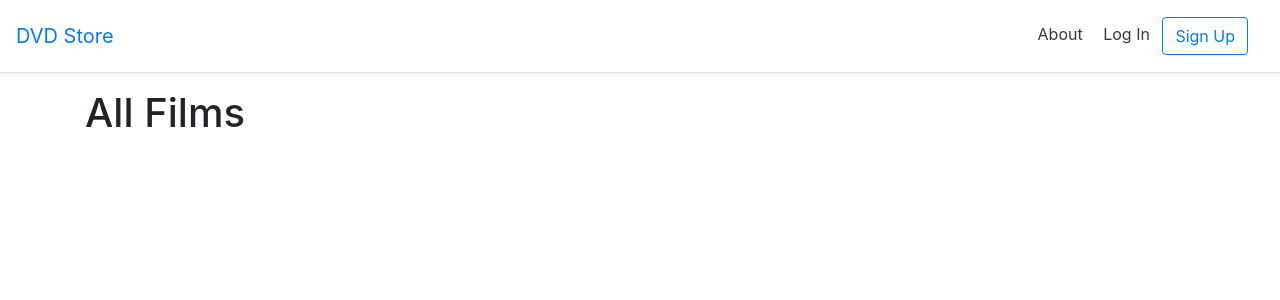
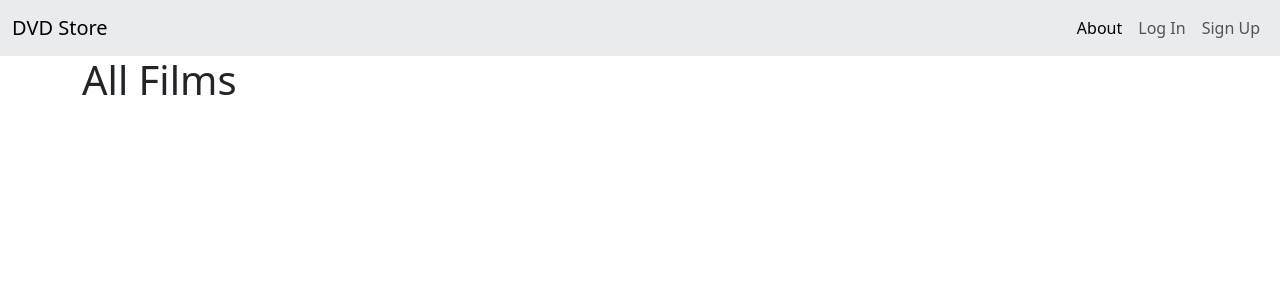
Before and after one commit to capiedrav/dvd_store, a Django app: template movies_app/templates/movies_app/film_list.html in a window 1280 px wide. Shown: the top 300 px of the page. Run offline with Django 3.2, Linux system fonts and the light colour scheme; the template is opened without the code that fills it, so the values that code supplies are empty; some libraries are stand-ins or nearby versions.

Commit message:
New navbar

```diff
--- a/templates/base.html
+++ b/templates/base.html
@@ -1,40 +1,51 @@
-<!DOCTYPE html>
-{% load static %}
+<!doctype html>
+<html lang="en">
+<head>
+  <meta charset="UTF-8">
+  <meta name="viewport" content="width=device-width, user-scalable=no, initial-scale=1.0, maximum-scale=1.0, minimum-scale=1.0">
+  <meta http-equiv="X-UA-Compatible" content="ie=edge">
+  <title>{% block title %}{% endblock title %}DVD Store</title>
 
-<html>
-<head>
-  <meta charset="utf-8">
-  <title>{% block title %}DVD Store{% endblock title %}</title>
-  <meta name="viewport" content="width=device-width, initial-scale=1, shrink-to-fit=no">
-  <link rel="stylesheet" href="https://stackpath.bootstrapcdn.com/bootstrap/4.3.1/css/bootstrap.min.css"
-        integrity="sha384-ggOyR0iXCbMQv3Xipma34MD+dH/1fQ784/j6cY/iJTQUOhcWr7x9JvoRxT2MZw1T" crossorigin="anonymous">
-  <link rel="stylesheet" href="{% static 'css/base.css' %}">
+  <!-- Bootstrap css CDN -->
+  <link href="https://cdn.jsdelivr.net/npm/bootstrap@5.3.0-alpha1/dist/css/bootstrap.min.css" rel="stylesheet" integrity="sha384-GLhlTQ8iRABdZLl6O3oVMWSktQOp6b7In1Zl3/Jr59b6EGGoI1aFkw7cmDA6j6gD" crossorigin="anonymous">
 </head>
 <body>
-  <header>
-    <!-- Fixed navbar -->
-    <div class="d-flex flex-column flex-md-row align-items-center p-3 px-md-4\
-     mb-3 bg-white border-bottom shadow-sm">
-      <a href="{% url 'home' %}" class="navbar-brand my-0 mr-md-auto font-weight-normal">DVD Store</a>
-      <nav class="my-2 my-md-0 mr-md-3">
-        <a class="p-2 text-dark" href="{% url 'about' %}">About</a>
-        {% if user.is_authenticated %}
-          <a class="p-2 text-dark" href="{% url 'account_logout' %}">Log Out</a>
-        {% else %}
-          <a class="p-2 text-dark" href="{% url 'account_login' %}">Log In</a>
-          <a class="btn btn-outline-primary" href="{% url 'account_signup' %}">Sign Up</a>
-        {% endif %}
-      </nav>
+  {% load static %}
+
+  <!-- navbar -->
+  <nav class="navbar sticky-top navbar-expand-sm bg-body-secondary">
+    <div class="container-fluid">
+      <a class="navbar-brand" href="{% url 'home' %}">DVD Store</a>
+      <button class="navbar-toggler" type="button" data-bs-toggle="collapse" data-bs-target="#navbarSupportedContent" aria-controls="navbarSupportedContent" aria-expanded="false" aria-label="Toggle navigation">
+        <span class="navbar-toggler-icon"></span>
+      </button>
+      <div class="collapse navbar-collapse" id="navbarSupportedContent">
+        <ul class="navbar-nav ms-auto">
+          <li class="nav-item">
+            <a class="nav-link active" aria-current="page" href="{% url 'about' %}">About</a>
+          </li>
+          <li class="nav-item">
+            {% if user.is_authenticated %}
+              <a class="nav-link" href="{% url 'account_logout' %}">Log Out</a>
+            {% else %}
+              <a class="nav-link" href="{% url 'account_login' %}">Log In</a>
+            {% endif %}
+          </li>
+          {% if not user.is_authenticated %}
+            <li class="nav-item">
+              <a class="nav-link" href="{% url 'account_signup' %}">Sign Up</a>
+            </li>
+          {% endif %}
+        </ul>
+      </div>
     </div>
-  </header>
+  </nav>
   <div class="container">
     {% block content %}
     {% endblock content %}
   </div>
-  <!-- JavaScript -->
-  <!-- jQuery first, then Popper.js, then Bootstrap JS -->
-  <script src="https://code.jquery.com/jquery-3.3.1.slim.min.js" integrity="sha384-q8i/X+965DzO0rT7abK41JStQIAqVgRVzpbzo5smXKp4YfRvH+8abtTE1Pi6jizo" crossorigin="anonymous"></script>
-  <script src="https://cdnjs.cloudflare.com/ajax/libs/popper.js/1.14.7/umd/popper.min.js" integrity="sha384-UO2eT0CpHqdSJQ6hJty5KVphtPhzWj9WO1clHTMGa3JDZwrnQq4sF86dIHNDz0W1" crossorigin="anonymous"></script>
-  <script src="https://stackpath.bootstrapcdn.com/bootstrap/4.3.1/js/bootstrap.min.js" integrity="sha384-JjSmVgyd0p3pXB1rRibZUAYoIIy6OrQ6VrjIEaFf/nJGzIxFDsf4x0xIM+B07jRM" crossorigin="anonymous"></script>
+
+  <!-- Bootstrap js CDN -->
+  <script src="https://cdn.jsdelivr.net/npm/bootstrap@5.3.0-alpha1/dist/js/bootstrap.bundle.min.js" integrity="sha384-w76AqPfDkMBDXo30jS1Sgez6pr3x5MlQ1ZAGC+nuZB+EYdgRZgiwxhTBTkF7CXvN" crossorigin="anonymous"></script>
 </body>
 </html>
```
